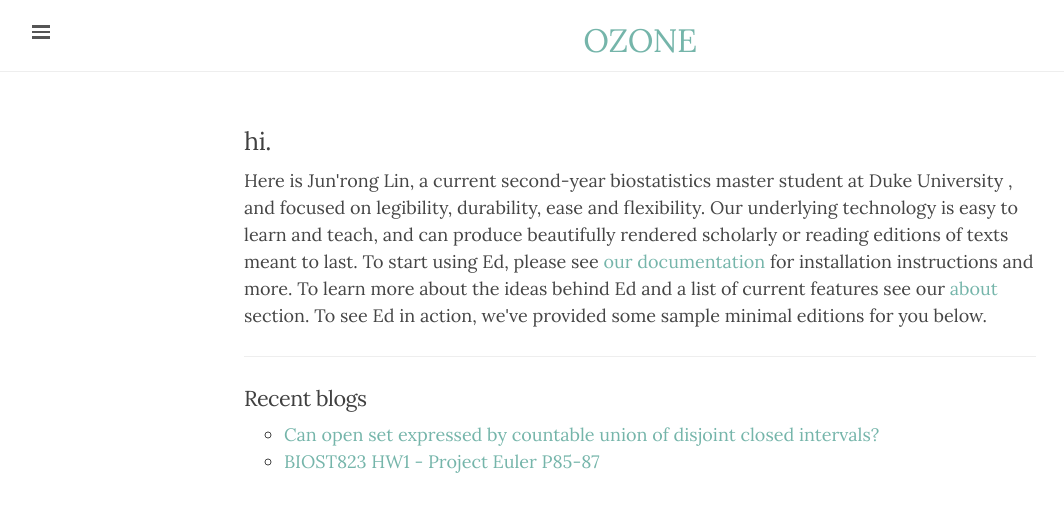
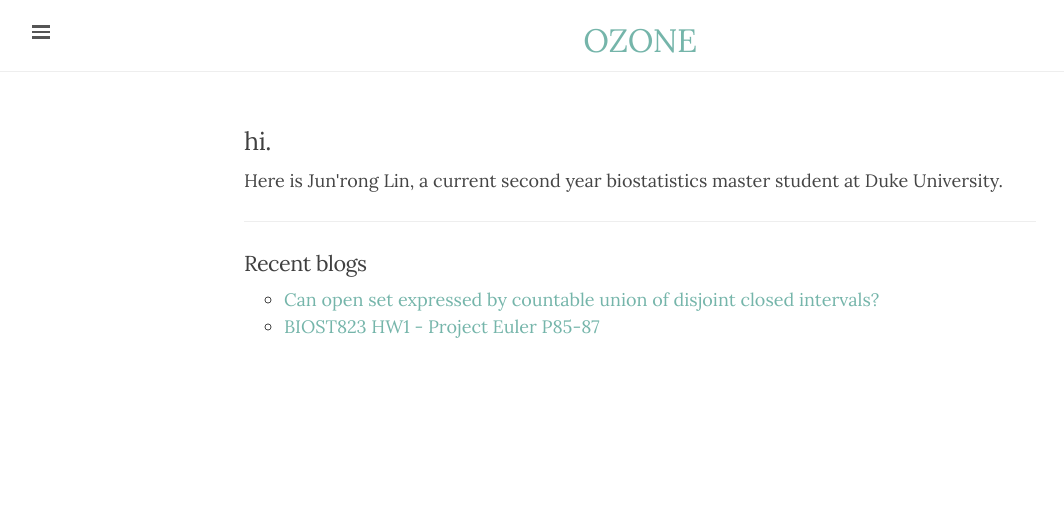
Before and after one commit to ocss884/ocss884.github.io, a Jekyll site: the page built from index.html, in a window 1280 px wide. Shown: the top 512 px of the page, without its empty margins (0-1064 px from the left). Built offline with Jekyll 4.4.1, drawn with Linux system fonts in a browser that asks for light colours.

Commit message:
modify index.html

```diff
--- a/index.html
+++ b/index.html
@@ -7,14 +7,7 @@
   <h1>hi.</h1>
 
 <p>
-  Here is Jun'rong Lin, a current second-year biostatistics master student at Duke University
-  , and
-  focused on legibility, durability, ease and flexibility. Our underlying technology is easy to
-  learn and teach, and can produce beautifully rendered scholarly or reading editions of texts meant
-  to last. To start using Ed, please see <a href="{{ site.baseurl }}/documentation/">our
-  documentation</a> for installation instructions and more. To learn more about the ideas behind Ed
-  and a list of current features see our <a href="{{ site.baseurl }}/about/">about</a> section. To
-  see Ed in action, we've provided some sample minimal editions for you below.
+  Here is Jun'rong Lin, a current second year biostatistics master student at Duke University.
 </p>
 </div>
 <hr>
```
